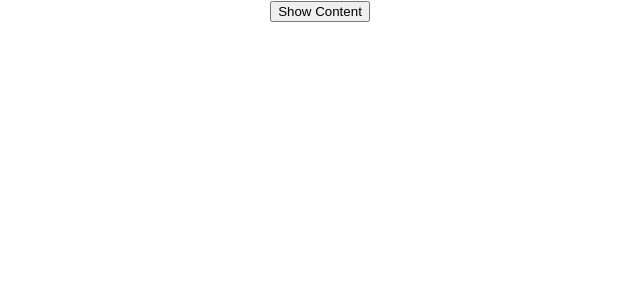
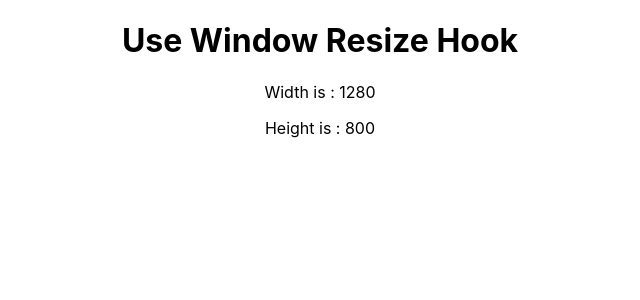
Before and after one commit to KSP-07/React-js-Projects, a React (Create React App) app: page / in a window 1280 px wide. Shown: the top 300 px of the page, without its empty margins (320-960 px from the left). Built offline with nearby package versions, Linux system fonts and the light colour scheme.

Commit message:
window-resize

```diff
--- a/src/App.js
+++ b/src/App.js
@@ -18,6 +18,7 @@
 import menus from "./components/tree-view/data";
 import UseFetchHookTest from "./components/use-fetch/test";
 import UseOnClickOutsideTest from "./components/use-outside-click/test";
+import UseWindowResizeTest from "./components/use-window-resize/test";
 
 function App() {
   return (
@@ -61,7 +62,10 @@
       {/* use-fetch custom hook */}
       {/* <UseFetchHookTest/> */}
       {/* use outside click hook test */}
-      <UseOnClickOutsideTest/>
+      {/* <UseOnClickOutsideTest/> */}
+
+      {/* use window resize hook */}
+      <UseWindowResizeTest/>
     </div>
   );
 }
--- /dev/null
+++ b/src/components/use-window-resize/index.jsx
@@ -0,0 +1,28 @@
+import { useLayoutEffect, useState } from "react";
+
+
+
+export default function useWindowResize(){
+    const [windowSize, setWindowSize] = useState({
+        width:0,
+        height : 0
+    })
+
+    function handleResize(){
+        setWindowSize({
+            width: window.innerWidth,
+            height: window.innerHeight
+        })
+    }
+    useLayoutEffect(()=>{
+        handleResize();
+
+        window.addEventListener("resize" , handleResize);
+
+        return ()=>{
+            window.removeEventListener("resize" , handleResize);
+        }
+    },[]);
+
+    return windowSize;
+}
--- /dev/null
+++ b/src/components/use-window-resize/test.jsx
@@ -0,0 +1,18 @@
+import useWindowResize from "."
+
+
+
+export default function UseWindowResizeTest(){
+
+    const windowSize = useWindowResize();
+
+    const {width , height} = windowSize;
+
+    return (
+        <div>
+            <h1>Use Window Resize Hook</h1>
+            <p> Width is : {width}</p>
+            <p> Height is : {height}</p>
+        </div>
+    )
+}
```
